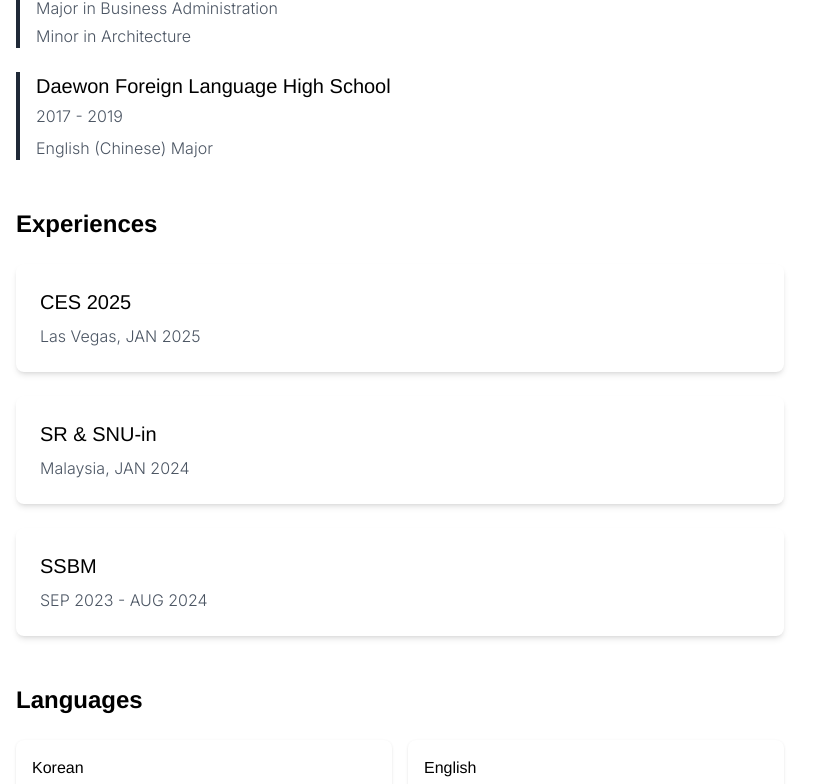
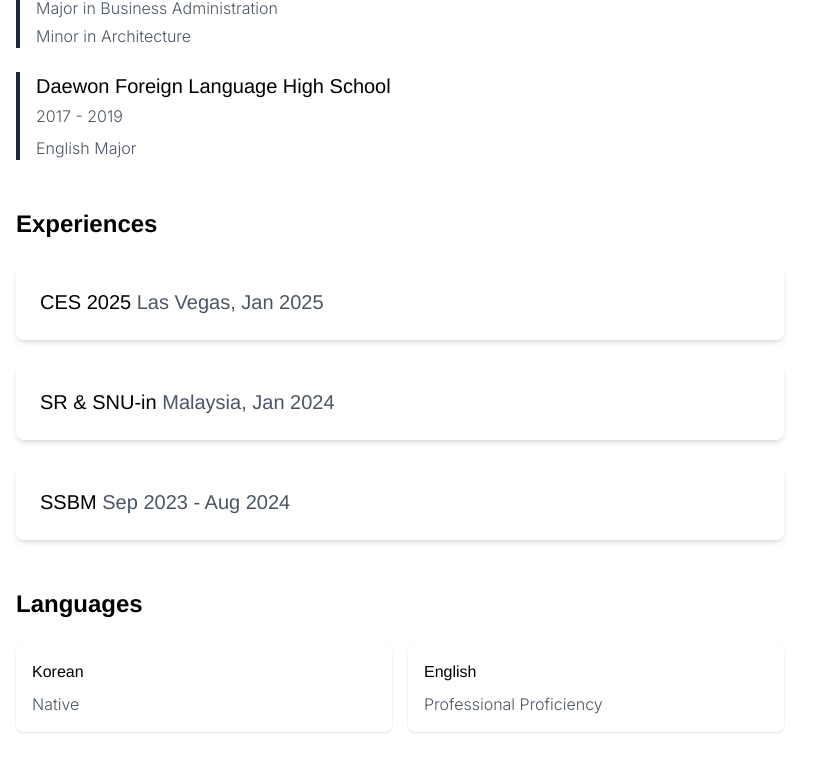
Before and after one commit to yoonj24/personal-website, a Next.js app: page /about in a window 1280 px wide. Shown: the part 520-1304 px from the top of the page, without its empty margins (0-830 px from the left). Built offline with nearby package versions, Linux system fonts and the light colour scheme.

Commit message:
Update month abbreviations to use proper capitalization

```diff
--- a/app/about/page.tsx
+++ b/app/about/page.tsx
@@ -24,7 +24,7 @@ export default function About() {
             <h3 className="text-xl font-medium mb-1">Daewon Foreign Language High School</h3>
             <p className="text-gray-600 dark:text-gray-300 font-light">2017 - 2019</p>
             <p className="mt-2 text-gray-600 dark:text-gray-300 font-light">
-              English (Chinese) Major
+              English Major
             </p>
           </div>
         </div>
@@ -32,18 +32,15 @@ export default function About() {
         <h2 className="text-2xl font-semibold mt-12 mb-6">Experiences</h2>
         <div className="space-y-6">
           <div className="bg-white dark:bg-gray-800 rounded-lg shadow-md p-6 hover:shadow-lg transition-shadow">
-            <h3 className="text-xl font-medium mb-2">CES 2025</h3>
-            <p className="text-gray-600 dark:text-gray-300 font-light">Las Vegas, JAN 2025</p>
+            <h3 className="text-xl font-medium">CES 2025 <span className="text-gray-600 dark:text-gray-300 font-light">Las Vegas, Jan 2025</span></h3>
           </div>
 
           <div className="bg-white dark:bg-gray-800 rounded-lg shadow-md p-6 hover:shadow-lg transition-shadow">
-            <h3 className="text-xl font-medium mb-2">SR & SNU-in</h3>
-            <p className="text-gray-600 dark:text-gray-300 font-light">Malaysia, JAN 2024</p>
+            <h3 className="text-xl font-medium">SR & SNU-in <span className="text-gray-600 dark:text-gray-300 font-light">Malaysia, Jan 2024</span></h3>
           </div>
 
           <div className="bg-white dark:bg-gray-800 rounded-lg shadow-md p-6 hover:shadow-lg transition-shadow">
-            <h3 className="text-xl font-medium mb-2">SSBM</h3>
-            <p className="text-gray-600 dark:text-gray-300 font-light">SEP 2023 - AUG 2024</p>
+            <h3 className="text-xl font-medium">SSBM <span className="text-gray-600 dark:text-gray-300 font-light">Sep 2023 - Aug 2024</span></h3>
           </div>
         </div>
 
```
